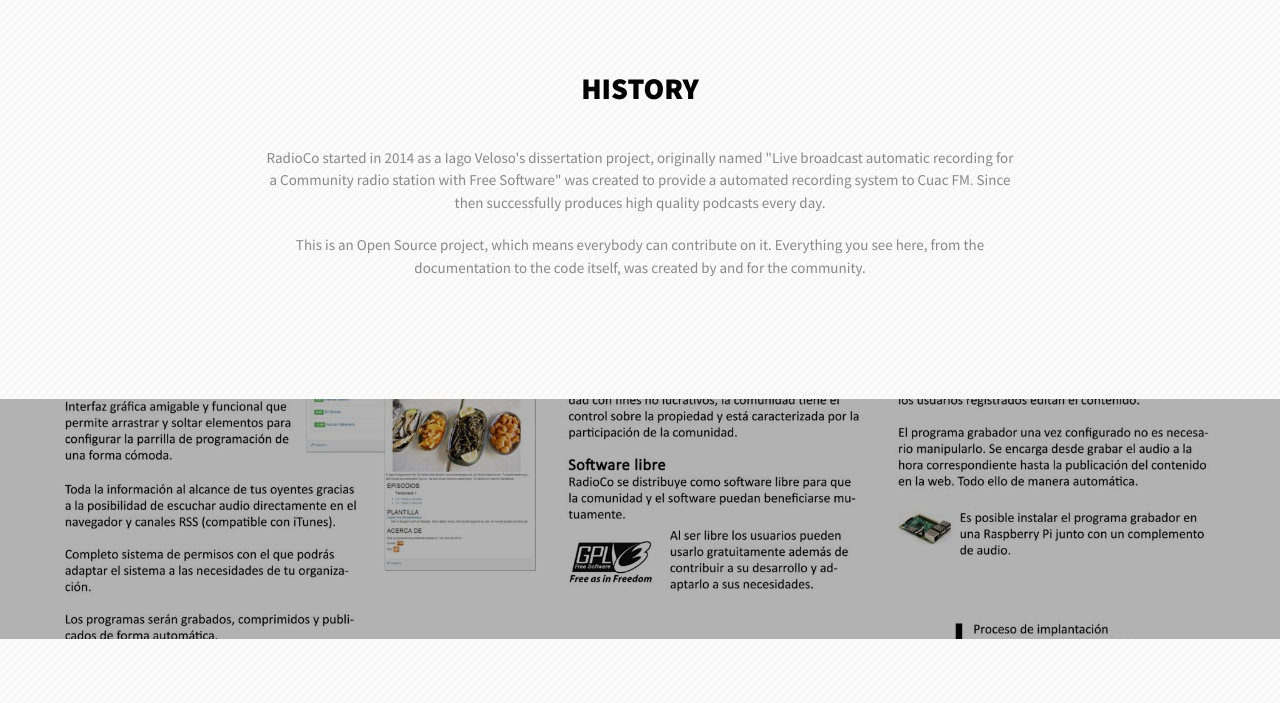
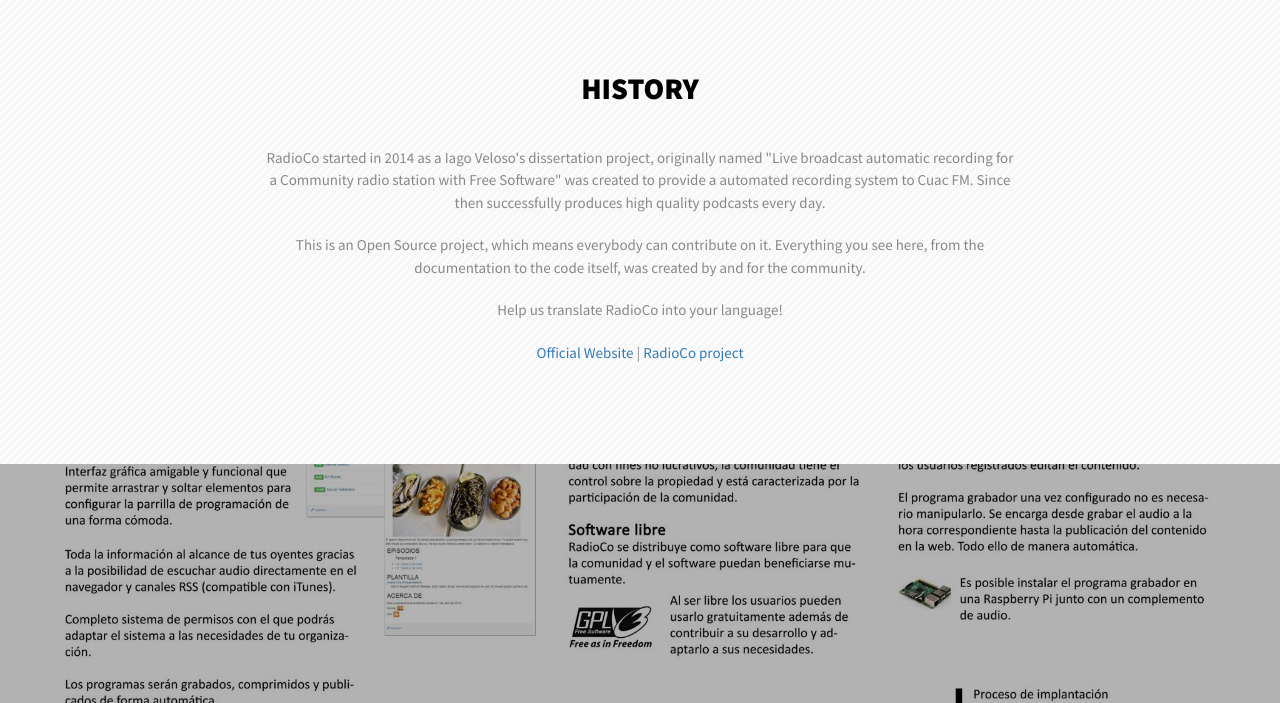
Before and after one commit to iago1460/radioco-web, a Django app: page /en/about/ in a window 1280 px wide. Shown: the part 485-1188 px from the top of the page. Run offline with Django 3.2, Linux system fonts and the light colour scheme; style sheets or scripts are compiled from the project's sources; some libraries are stand-ins or nearby versions.

Commit message:
Adding translation links

```diff
--- a/backend/radioco/main/templates/main/about.html
+++ b/backend/radioco/main/templates/main/about.html
@@ -36,6 +36,16 @@
                         community.
                         {% endblocktrans %}
                     </p>
+                    <p>
+                        {% trans "Help us translate RadioCo into your language!" %}
+                    </p>
+                    <a href="https://poeditor.com/join/project/wc3P8dCind" target="_blank" title="Help Translate" rel="noopener">
+                        {% trans "Official Website" %}
+                    </a>
+                    |
+                    <a href="https://poeditor.com/join/project/Ofdy6SyZwI" target="_blank" title="Help Translate" rel="noopener">
+                        {% trans "RadioCo project" %}
+                    </a>
                 </div>
             </div>
         </div>
```
Also changed, not shown: README.md.
